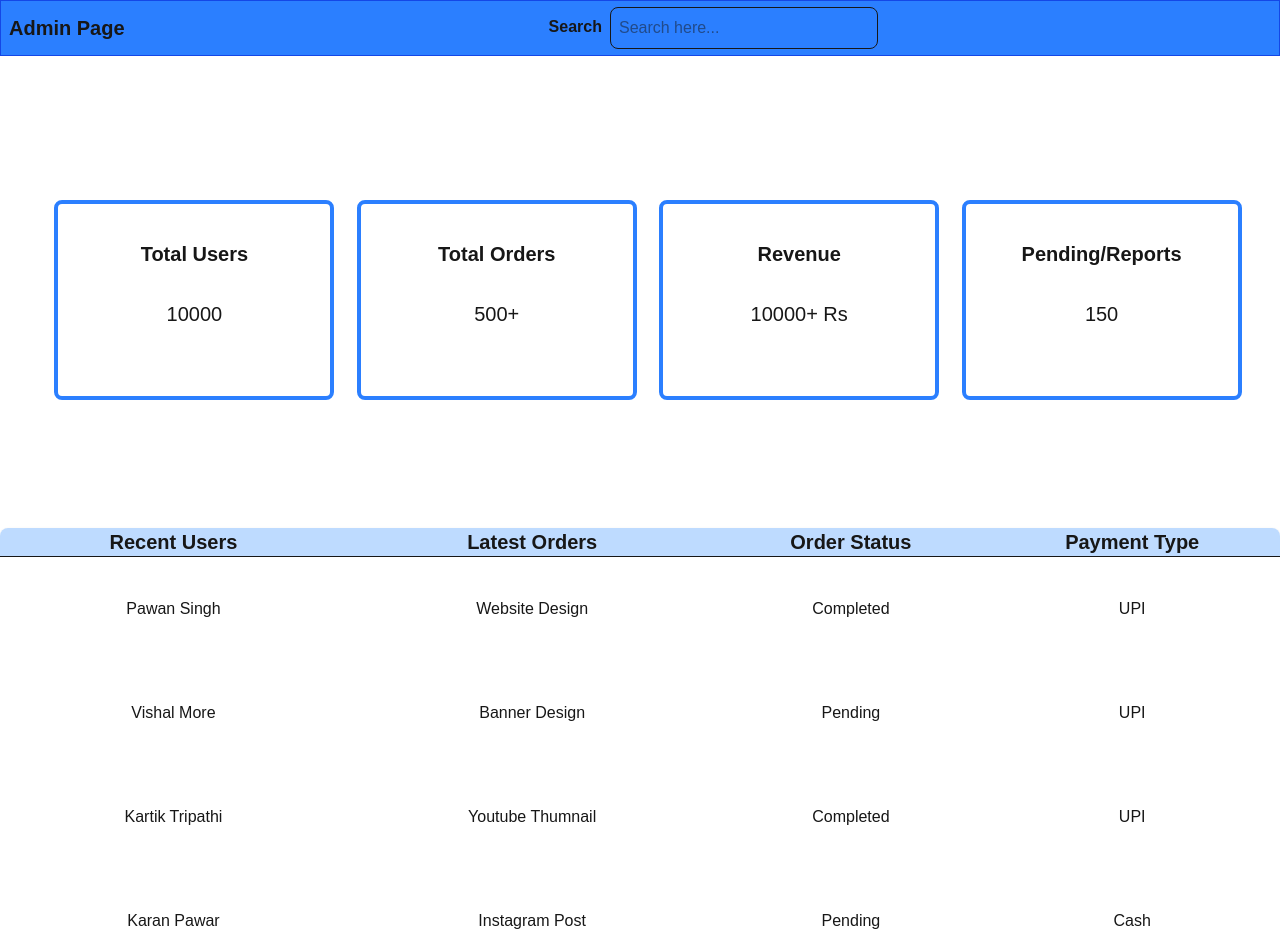
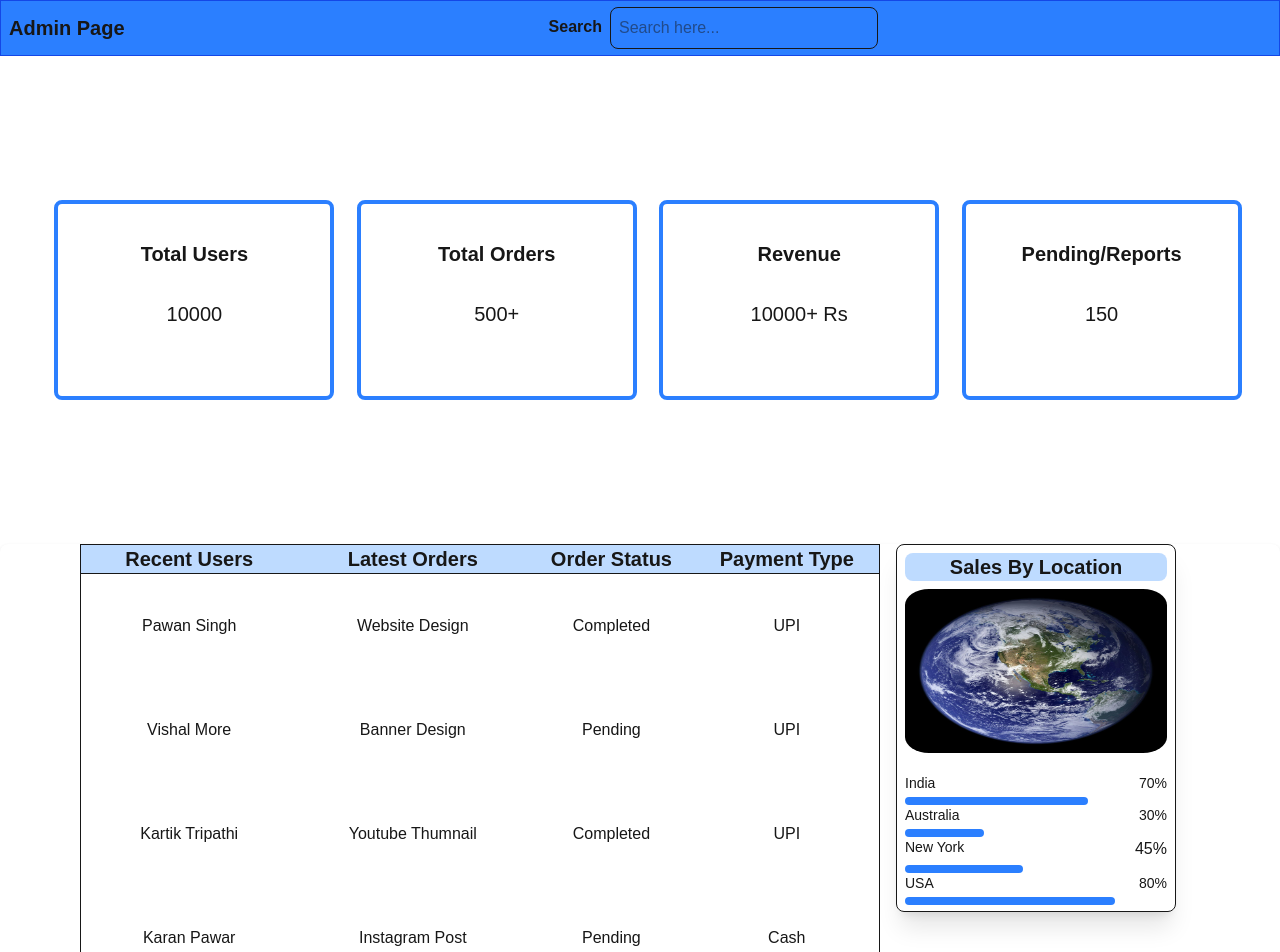
Before and after one commit to keshavgit23/Demo-Next-App, a Next.js app: page /admin in a window 1280 px wide. Shown: the top 952 px of the page. Built offline with nearby package versions, Linux system fonts and the light colour scheme.

Commit message:
Added Sales by Location card with country wise percentage bar

```diff
--- a/app/admin/page.tsx
+++ b/app/admin/page.tsx
@@ -10,7 +10,7 @@ export default function AdminPage() {
 
                 <div className="flex flex-row ml-100 p-2">
                     <label htmlFor="text" className="font-semibold p-2">Search</label>
-                    <input type="text" placeholder="Search here..." className="border-1 border-black-300 rounded-lg w-67 p-2 focus:border-white-500 focus:ring-2 focus:ring-white-500 focus:outline-none" />
+                    <input type="text" placeholder="Search here..." className="border-1 border-white-300 rounded-lg w-67 p-2 focus:border-white-500 focus:ring-2 focus:ring-white-500 focus:outline-none" />
                 </div>
             </nav>
             <div className="flex justify-evenly relative right-8 rounded-3xl group p-6">
@@ -34,8 +34,8 @@ export default function AdminPage() {
 
             </div>
 
-            <div className="flex justify-center relative top-50 mt-6 overflow-y-auto bg-white rounded-lg shadow">
-                <table className="w-full border-collapse">
+            <div className="flex justify-start mt-60 overflow-y-auto bg-white rounded-lg shadow">
+                <table className=" w-200 border-collapse border border-2-grey ml-20">
                     <thead className="bg-blue-200 rounded-lg">
                         <tr>
                             <th className="text-xl font-semibold text-black-600 border-b">Recent Users</th>
@@ -77,6 +77,32 @@ export default function AdminPage() {
                         </tr>
                     </tbody>
                 </table>
+                <div className="border border-black-500 w-70 h-92 ml-4 rounded-lg p-2 shadow-xl">
+                    <h3 className="bg-blue-200 text-xl font-semibold text-center rounded-lg">Sales By Location</h3>
+                    <img src="/Earth.jpeg" alt="Earth Image" className="h-45 w-70 rounded-3xl py-2" />
+                    <div className="w-full mt-3">
+                        <div className="flex justify-between mb-1">
+                            <span className="font-medium text-sm">India</span>
+                            <span className="text-sm font-medium">70%</span>
+                        </div>
+                        <div className="bg-blue-500 h-2 rounded-full w-[70%]"></div>
+                        <div className="flex justify-between mb-1">
+                            <span className="font-medium text-sm">Australia</span>
+                            <span className="text-sm font-medium">30%</span>
+                        </div>
+                        <div className="bg-blue-500 h-2 rounded-full w-[30%]"></div>
+                        <div className="flex justify-between mb-1">
+                            <span className="font-medium text-sm">New York</span>
+                            <span className="font-medium text-smm">45%</span>
+                        </div>
+                        <div className="bg-blue-500 h-2 rounded-full w-[45%]"></div>
+                        <div className="flex justify-between mb-1">
+                            <span className="font-medium text-sm">USA</span>
+                            <span className="font-medium text-sm">80%</span>
+                        </div>
+                        <div className="bg-blue-500 h-2 rounded-full w-[80%]"></div>
+                    </div>
+                </div>
             </div>
         </div>
     );
```
Also changed, not shown: public/Earth.jpeg (added).
